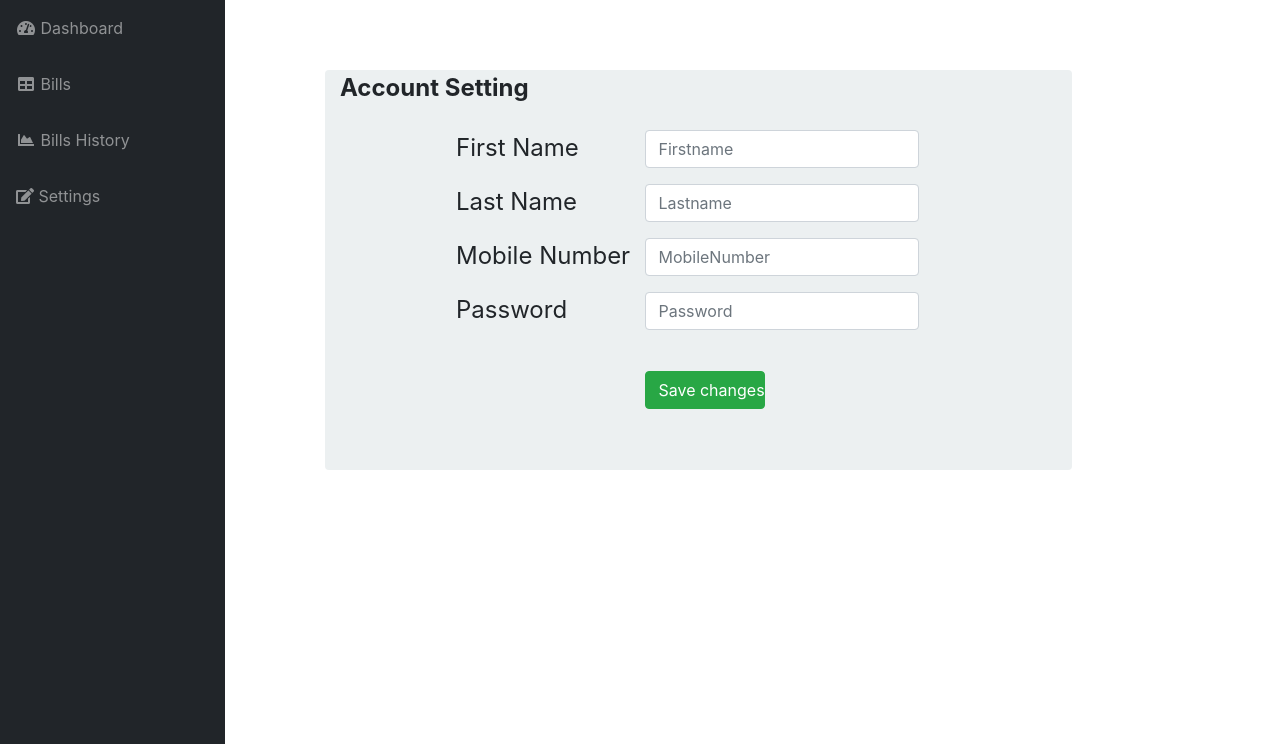
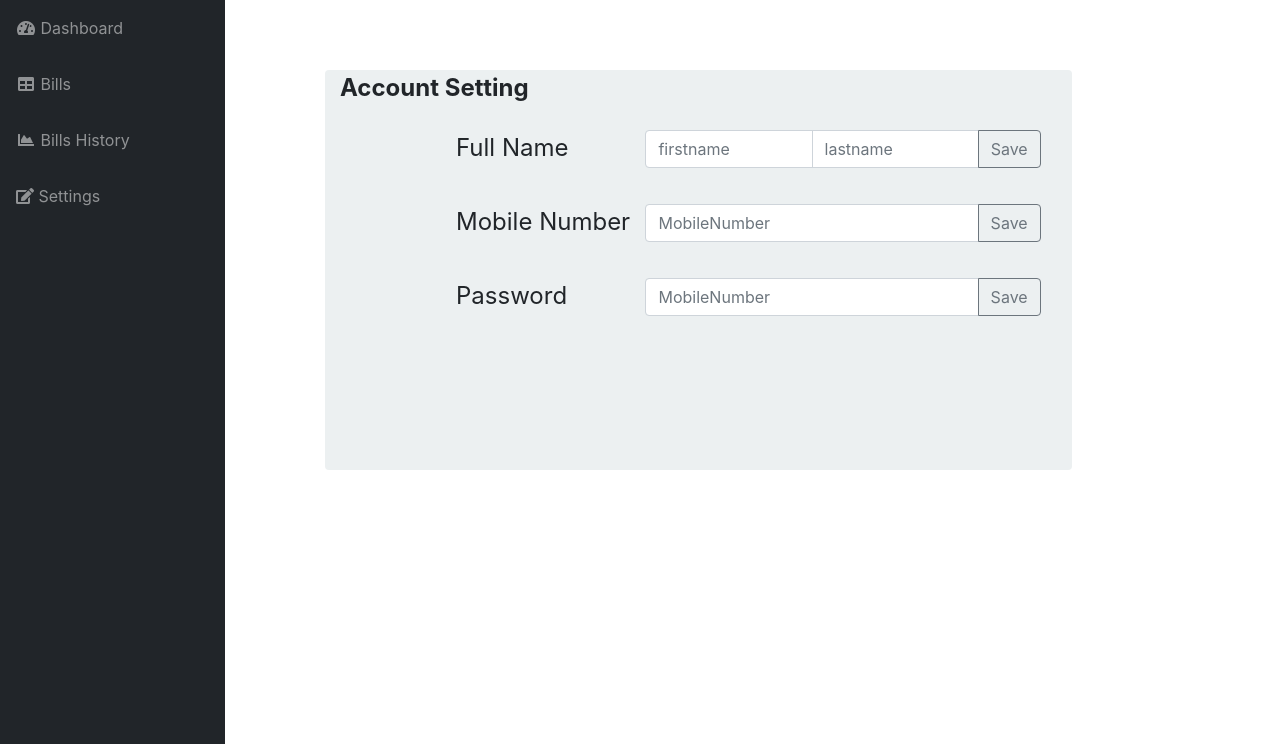
Before and after one commit to arthu9/water-billing, a Flask app: page /settings in a window 1280 px wide. Shown: the part 56-800 px from the top of the page. Run offline with Flask 2, Linux system fonts and the light colour scheme; the visitor is signed in with stand-in values (Sample User, id 1); style sheets or scripts are compiled from the project's sources; some libraries are stand-ins or nearby versions.

Commit message:
template for edit

```diff
--- a/templates/settings_consumer.html
+++ b/templates/settings_consumer.html
@@ -100,60 +100,44 @@
                         <div class="col-lg-5" style="border-right-style: solid; border-right-color: #ECF0F1">
                             <div class="input-group mb-6">
                                 <div class="input-group-prepend">
-                                    <legend style="margin-left: 100px;">First Name</legend>
+                                    <legend style="margin-left: 100px;">Full Name</legend>
                                 </div>
                             </div>
                             <div class="input-group mb-6">
                                 <div class="input-group-prepend">
-                                    <legend style="margin-left: 100px; margin-top: 10px;">Last Name</legend>
-                                </div>
-                            </div>
-                            <div class="input-group mb-6">
-                                <div class="input-group-prepend">
-                                    <legend style="margin-left: 100px; margin-top: 10px;">Mobile Number</legend>
+                                    <legend style="margin-left: 100px; margin-top: 30px;">Mobile Number</legend>
                                 </div>
                             </div>
                             <div class="input-group">
                                 <div class="input-group-prepend">
-                                    <legend style="margin-left: 100px; margin-top: 10px;">Password</legend>
+                                    <legend style="margin-left: 100px; margin-top: 30px;">Password</legend>
                                 </div>
                             </div>
                         </div>
                         <div class="col-lg-7">
-                            <!-- <h5 class="modal-title">Latest Bill Details:</h5> -->
-                            <div class="input-group mb-6">
-                                <div class="form-group row">
-                                <!-- <label for="username" class="col-4 col-form-label">User Name*</label>  -->
-                                <div class="col-md-12">
-                                  <input id="username" name="username" placeholder="Firstname" class="form-control here" required="required" type="text">
+                            <div class="input-group mb-3">
+                                <!-- <input type="text" class="form-control" placeholder="First Name" aria-label="Recipient's username" aria-describedby="basic-addon2"> -->
+                                <input type="text" placeholder="firstname" class="form-control">
+                                <input type="text" placeholder="lastname" class="form-control">
+                                <div class="input-group-append" style="color: green;">
+                                    <button class="btn btn-outline-secondary" type="button">Save</i></button>
                                 </div>
-                              </div>
                             </div>
-                            <div class="input-group mb-6">
-                                 <div class="form-group row">
-                                <!-- <label for="username" class="col-4 col-form-label">User Name*</label>  -->
-                                <div class="col-md-12">
-                                  <input id="username" name="username" placeholder="Lastname" class="form-control here" required="required" type="text">
+
+                            <div class="input-group">
+                             <div class="input-group mb-3" style="margin-top: 20px;">
+                                <input type="text" class="form-control" placeholder="MobileNumber" aria-label="Recipient's username" aria-describedby="basic-addon2">
+                                <div class="input-group-append" >
+                                    <button class="btn btn-outline-secondary" type="button">Save</button>
                                 </div>
-                              </div>
                             </div>
-                            <div class="input-group mb-6">
-                                 <div class="form-group row">
-                                <!-- <label for="username" class="col-4 col-form-label">User Name*</label>  -->
-                                <div class="col-md-12">
-                                  <input id="username" name="username" placeholder="MobileNumber" class="form-control here" required="required" type="text">
+                             <div class="input-group mb-3" style="margin-top: 20px;">
+                                <input type="text" class="form-control" placeholder="MobileNumber" aria-label="Recipient's username" aria-describedby="basic-addon2">
+                                <div class="input-group-append">
+                                    <button class="btn btn-outline-secondary" type="button">Save</button>
                                 </div>
-                              </div>
                             </div>
-                            <div class="input-group mb-6">
-                                 <div class="form-group row">
-                                <!-- <label for="username" class="col-4 col-form-label">User Name*</label>  -->
-                                <div class="col-12">
-                                  <input id="username" name="username" placeholder="Password" class="form-control here" required="required" type="text">
-                                </div>
-                              </div>
-                            </div>
-                             <button id="addButton" type="submit" class=" btn btn-success" style="margin-top: 25px; width: 120px;"><i id="addSpinner" class=""></i>Save changes</button>
+                          <!--    <button id="addButton" type="submit" class=" btn btn-success" style="margin-top: 50px; width: 120px;"><i id="addSpinner" class=""></i>Finish</button> -->
                         </div>
                     </div>
                 </div>
```
